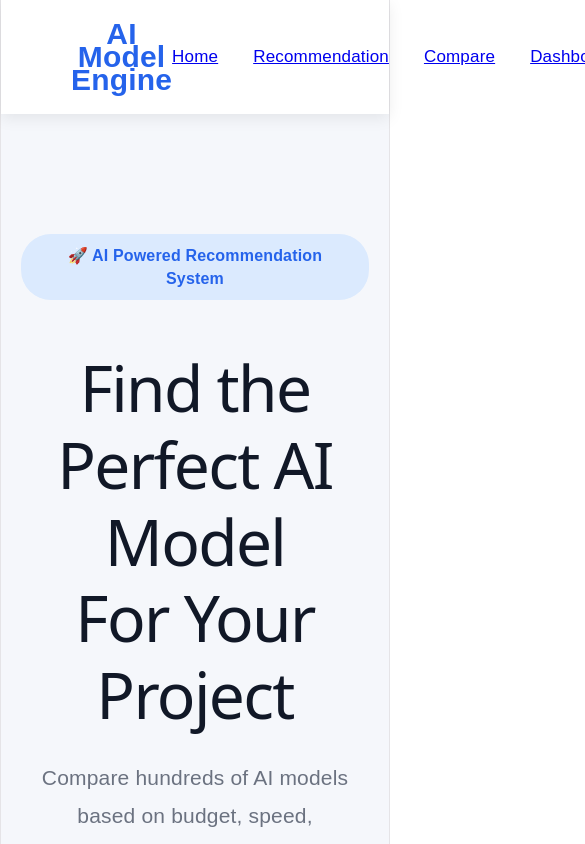
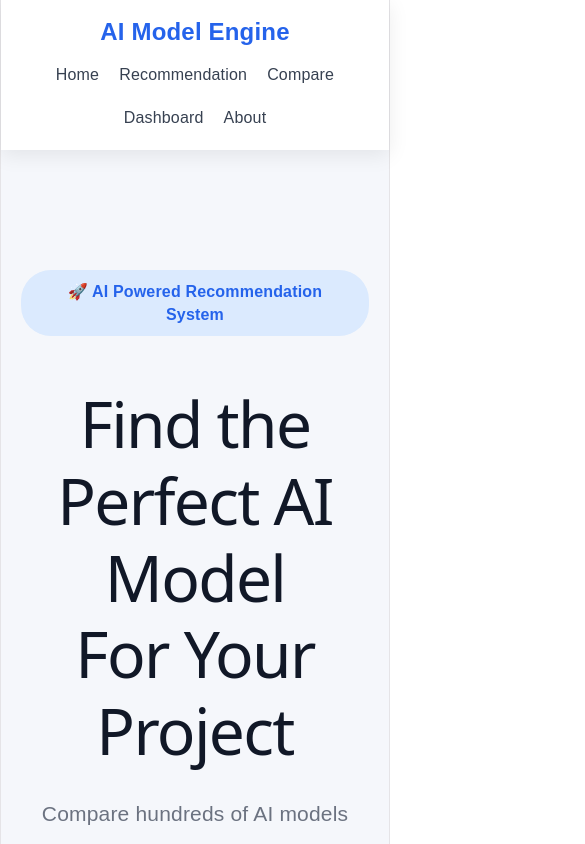
Before and after one commit to ishika1715/multi-model-recommendation-engine, a React (Vite) app: page / in a window 390 px wide. Shown: the top 844 px of the page, 585 px wide, since content can reach past the window. Built offline with nearby package versions, Linux system fonts and the light colour scheme.

Commit message:
Improved navbar with active links and responsive design

```diff
--- a/src/components/Navbar.css
+++ b/src/components/Navbar.css
@@ -1,35 +1,84 @@
 .navbar{
-    width:100%;
+    position:sticky;
+    top:0;
+    z-index:1000;
+
     display:flex;
     justify-content:space-between;
     align-items:center;
-    padding:22px 70px;
+
+    padding:20px 8%;
+
     background:white;
-    position:sticky;
-    top:0;
-    z-index:100;
-    box-shadow:0 4px 15px rgba(0,0,0,.08);
+
+    box-shadow:0 5px 20px rgba(0,0,0,0.08);
 }
 
+
 .logo{
-    font-size:30px;
+    font-size:24px;
     font-weight:700;
     color:#2563eb;
 }
 
+
 .nav-links{
     display:flex;
+    gap:35px;
     list-style:none;
-    gap:35px;
 }
 
-.nav-links li{
-    cursor:pointer;
-    font-size:17px;
+
+.nav-links a{
+
+    text-decoration:none;
+
+    color:#374151;
+
+    font-size:16px;
     font-weight:500;
-    transition:.3s;
+
+    transition:0.3s;
+
 }
 
-.nav-links li:hover{
+
+.nav-links a:hover{
+
     color:#2563eb;
+
 }
+
+
+.nav-links a.active{
+
+    color:#2563eb;
+
+    font-weight:700;
+
+    border-bottom:3px solid #2563eb;
+
+    padding-bottom:5px;
+
+}
+
+
+@media(max-width:768px){
+
+    .navbar{
+
+        flex-direction:column;
+        gap:20px;
+
+    }
+
+
+    .nav-links{
+
+        flex-wrap:wrap;
+        justify-content:center;
+        gap:20px;
+
+    }
+
+}
```
